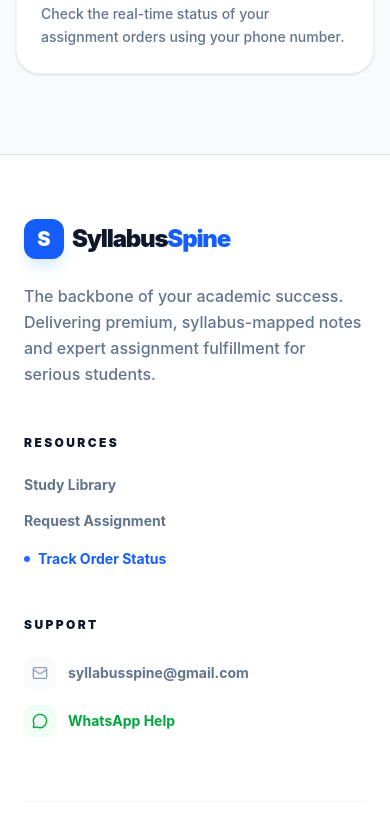
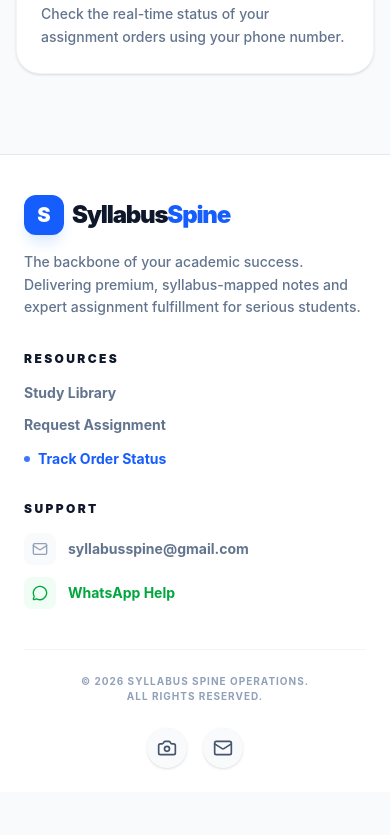
Before and after one commit to Harsh44199/Syllabus-Spine, a React (Vite) app: page / in a window 390 px wide. Shown: the part 1156-1991 px from the top of the page. After the commit the page ends 1948 px from the top, so only its background shows below. Built offline with nearby package versions, Linux system fonts and the light colour scheme; the HTML template or start-up script is replaced by a standard one.

Commit message:
updates...

```diff
--- a/src/components/Footer.jsx
+++ b/src/components/Footer.jsx
@@ -2,18 +2,20 @@
 import { Link } from 'react-router-dom';
 import { motion } from 'framer-motion';
 import { Camera, MessageCircle, Mail, MapPin, ExternalLink } from 'lucide-react';
+
 const Footer = () => {
   if (!motion) return null;
+
   return (
-    <footer className="bg-white border-t border-slate-200 pt-16 pb-8">
+    <footer className="bg-white border-t border-slate-200 pt-10 md:pt-16 pb-6 md:pb-8">
       <div className="max-w-7xl mx-auto px-6 lg:px-8">
 
         {/* TOP SECTION: 3-Column Grid */}
-        <div className="grid grid-cols-1 md:grid-cols-12 gap-12 mb-16">
+        <div className="grid grid-cols-1 md:grid-cols-12 gap-8 md:gap-12 mb-10 md:mb-16">
 
           {/* Brand Info - Takes up half on desktop */}
           <div className="md:col-span-6">
-            <div className="flex items-center gap-2 mb-6">
+            <div className="flex items-center gap-2 mb-4 md:mb-6">
               <div className="w-10 h-10 bg-blue-600 rounded-xl flex items-center justify-center text-white font-black text-xl shadow-lg shadow-blue-100">
                 S
               </div>
@@ -21,15 +23,15 @@
                 Syllabus<span className="text-blue-600">Spine</span>
               </span>
             </div>
-            <p className="text-slate-500 max-w-sm leading-relaxed font-medium text-base">
+            <p className="text-slate-500 max-w-sm leading-relaxed font-medium text-sm md:text-base">
               The backbone of your academic success. Delivering premium, syllabus-mapped notes and expert assignment fulfillment for serious students.
             </p>
           </div>
 
           {/* Quick Links */}
           <div className="md:col-span-3">
-            <h4 className="font-black text-slate-900 mb-6 text-xs uppercase tracking-[0.2em]">Resources</h4>
-            <ul className="space-y-4 text-sm font-bold text-slate-500">
+            <h4 className="font-black text-slate-900 mb-4 md:mb-6 text-xs uppercase tracking-[0.2em]">Resources</h4>
+            <ul className="space-y-3 md:space-y-4 text-sm font-bold text-slate-500">
               <li>
                 <Link to="/notes" className="hover:text-blue-600 transition-all flex items-center gap-2 group">
                   Study Library <ExternalLink size={14} className="opacity-0 group-hover:opacity-100 transition-opacity" />
@@ -51,8 +53,8 @@
 
           {/* Support / Contact */}
           <div className="md:col-span-3">
-            <h4 className="font-black text-slate-900 mb-6 text-xs uppercase tracking-[0.2em]">Support</h4>
-            <ul className="space-y-4 text-sm font-bold text-slate-500">
+            <h4 className="font-black text-slate-900 mb-4 md:mb-6 text-xs uppercase tracking-[0.2em]">Support</h4>
+            <ul className="space-y-3 md:space-y-4 text-sm font-bold text-slate-500">
               <li className="flex items-center gap-3">
                 <div className="w-8 h-8 rounded-lg bg-slate-50 flex items-center justify-center text-slate-400">
                   <Mail size={16} />
@@ -70,7 +72,7 @@
         </div>
 
         {/* BOTTOM SECTION: Copyright & Socials */}
-        <div className="pt-8 border-t border-slate-100 flex flex-col md:flex-row justify-between items-center gap-6">
+        <div className="pt-6 md:pt-8 border-t border-slate-100 flex flex-col md:flex-row justify-between items-center gap-6">
 
           <div className="text-[10px] md:text-xs font-bold text-slate-400 uppercase tracking-widest text-center md:text-left">
             © 2026 SYLLABUS SPINE OPERATIONS. <br className="md:hidden" /> ALL RIGHTS RESERVED.
```
